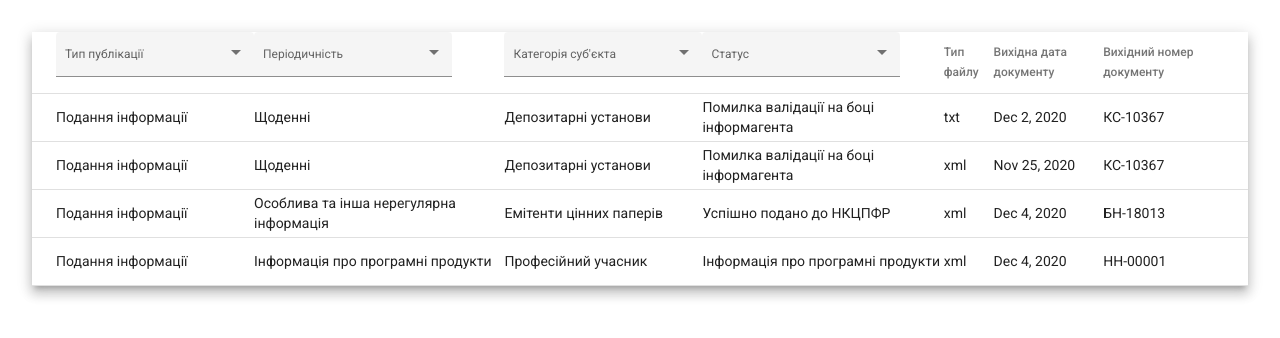
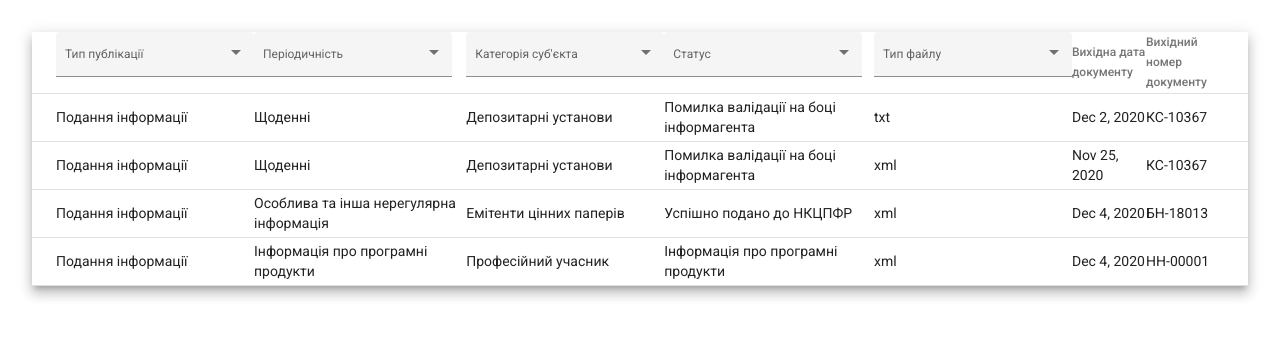
Before and after one commit to korol1368/smida, an Angular app: page / in a window 1280 px wide. Shown: the top 338 px of the page. Built offline with nearby package versions, Linux system fonts and the light colour scheme.

Commit message:
add reportFormat filter

```diff
--- a/src/app/history/history.component.html
+++ b/src/app/history/history.component.html
@@ -56,7 +56,14 @@
       </ng-container>
 
       <ng-container matColumnDef="reportFormat">
-        <th mat-header-cell *matHeaderCellDef>Тип файлу</th>
+        <th mat-header-cell *matHeaderCellDef>
+          <mat-form-field appearance="fill">
+            <mat-label>Тип файлу</mat-label>
+            <mat-select [formControl]="reportFormat" multiple>
+              <mat-option *ngFor="let item of reportFormats" [value]="item">{{item}}</mat-option>
+            </mat-select>
+          </mat-form-field>
+        </th>
         <td mat-cell *matCellDef="let row">{{row.reportFormat}}</td>
       </ng-container>
 
--- a/src/app/history/history.component.ts
+++ b/src/app/history/history.component.ts
@@ -16,10 +16,12 @@ export class HistoryComponent implements AfterViewInit {
   termType = new FormControl('');
   reportGroup = new FormControl('');
   reportState = new FormControl('');
+  reportFormat = new FormControl('');
   termTypes: string[] = [];
   publicationTypes: string[] = [];
   reportGroups: string[] = [];
   reportStates: string[] = [];
+  reportFormats: string[] = [];
   displayedColumns: string[] = [
     'publicationType',
     'termType',
@@ -51,6 +53,7 @@ export class HistoryComponent implements AfterViewInit {
           this.termTypes = [...new Set(data.map(item => item.termType))];
           this.reportGroups = [...new Set(data.map(item => item.reportGroup))];
           this.reportStates = [...new Set(data.map(item => item.reportState))];
+          this.reportFormats = [...new Set(data.map(item => item.reportFormat))];
 
           return data;
         }),
```
